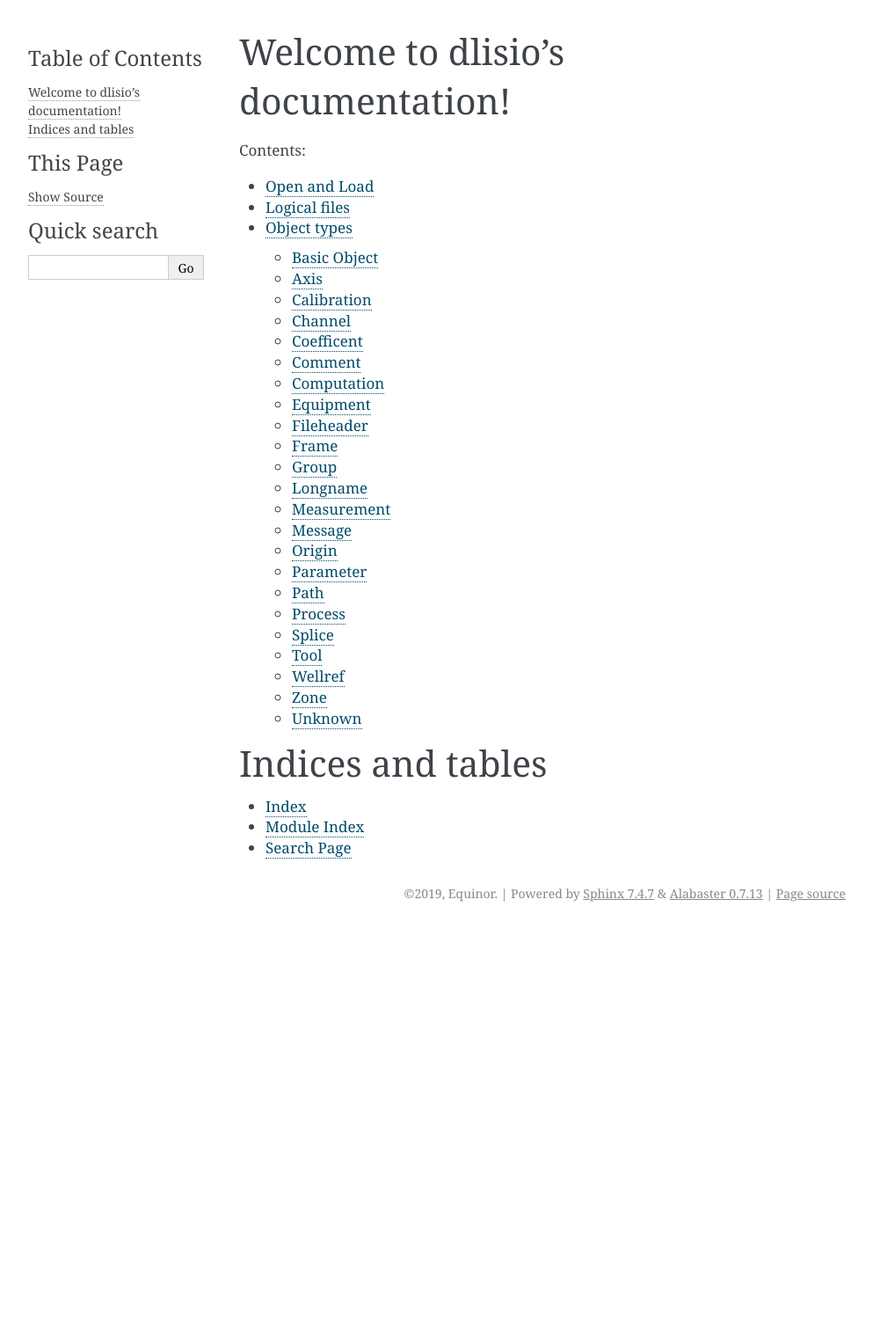
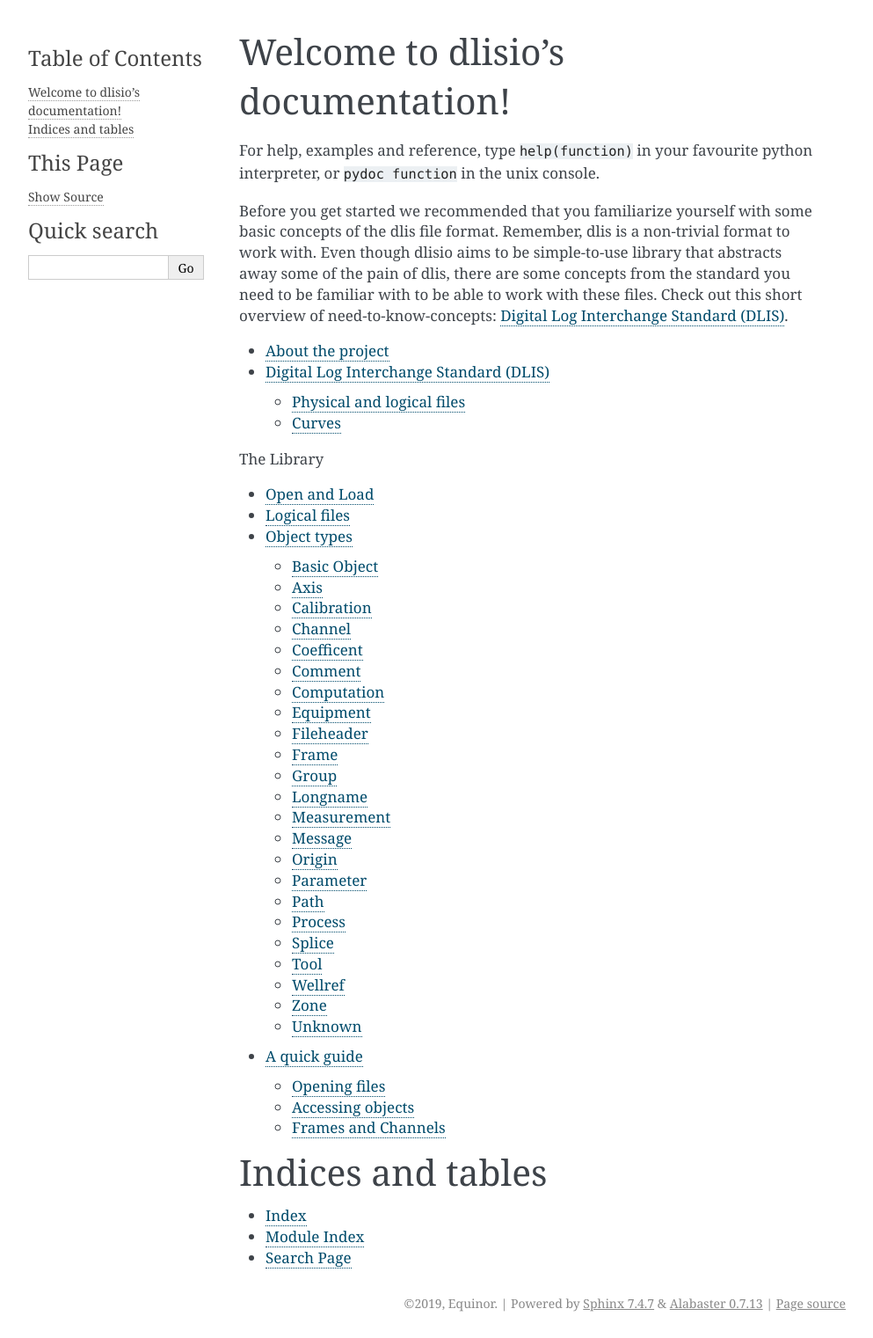
Before and after one commit to equinor/dlisio, a Sphinx documentation site: the page built from python/docs/index.rst, in a window 1280 px wide. Shown: the whole page at 88% size, without its empty margins (148-1141 px from the left). Built offline with Sphinx 7.4.7, drawn with Linux system fonts in a browser that asks for light colours; formulas are drawn with MathJax 3; before the commit the page ends 1055 px from its top, so only the background shows below that; part of the change alters nothing that is shown.

Commit message:
Add some introductory sections to docs
These introductory sections are meant to lower the barrier to get
started with dlisio and dlis. They try to be as minimal as possible, as
out-of-code documentation is hard to maintain. It's also an attempt at
familiarize- and encourage the user to actively use the library docs.

```diff
--- a/python/docs/conf.py
+++ b/python/docs/conf.py
@@ -33,6 +33,7 @@ extensions = [
     'sphinx.ext.doctest',
     'sphinx.ext.intersphinx',
     'sphinx.ext.imgmath',
+    'sphinx.ext.autosectionlabel'
 ]
 
 autosummary_generate = True
--- /dev/null
+++ b/python/docs/examples.rst
@@ -0,0 +1,205 @@
+A quick guide
+=============
+
+This is a quick guide to get you started with dlisio. Note that all classes and
+functions are more thoroughly documented under :ref:`The Library`. Please refer
+there for more information about them.
+
+The same documentation is also available directly in your favorite python
+interpreter and in the unix console, just type :code:`help(function)` or  :code:`pydoc
+function`, respectably. In the interpreter, help can be used directly on
+class instances. E.g: :code:`help(frame)` or :code:`help(frame.curves)`
+
+Opening files
+-------------
+
+Load all :ref:`Logical files`:
+
+.. code-block:: python
+
+    >>> with dlisio.load(filename) as files:
+    ...     for f in files:
+    ...         pass
+
+The returned :code:`files` can be iterated over and operations can be applied
+to each logical file.
+
+If you only want to work with one logical file at the time,
+:py:func:`dlisio.load()` supports automatic unpacking of logical files. The
+following syntax unpacks the first logical file into :code:`f` and stores the
+rest (0-n) logical files into :code:`*tail`.
+
+
+.. code-block:: python
+
+    >>> with dlisio.load(filename) as (f, *tail):
+    ...     pass
+
+Or, if the number of logical files is known:
+
+.. code-block:: python
+
+    >>> with dlisio.load(filename) as (f1, f2, f3):
+    ...     pass
+
+When a file is loaded, you can output some basic information about the physical
+file:
+
+.. code-block:: python
+
+    >>> import dlisio
+    >>> with dlisio.load(filename) as files:
+    ...     files.describe()
+    ----------------------
+    Batch of Logical Files
+    ----------------------
+    Number of Logical Files : 3
+
+    Description : dlis(DDBC1)
+    Frames      : 0
+    Channels    : 0
+
+    Description : dlis(DDBC2)
+    Frames      : 2
+    Channels    : 22
+
+    Description : dlis(DDBC3)
+    Frames      : 2
+    Channels    : 160
+
+Or about a logical file:
+
+.. code-block:: python
+
+    >>> import dlisio
+    >>> with dlisio.load(filename) as (f, *tail):
+    ...     f.describe()
+    ------------
+    Logical File
+    ------------
+    Description  : dlis(MSCT_200LTP)
+    Frames       : 2
+    Channels     : 104
+    Object count : 570
+
+    Known objects
+    --
+    FILE-HEADER             : 1
+    ORIGIN                  : 1
+    CALIBRATION-COEFFICIENT : 24
+    CHANNEL                 : 104
+    FRAME                   : 2
+
+    Unknown objects
+    --
+    440-CHANNEL        : 95
+    440-OP-CORE_TABLES : 250
+    440-OP-CHANNEL     : 93
+
+Accessing objects
+-----------------
+
+Think of :ref:`Logical files` as pools of objects with different types.  All
+objects of a type can be reached by name, e.g. channels or coefficients:
+
+.. code-block:: python
+
+    >>> for ch in f.channels:
+    ...     pass
+
+See :ref:`Logical files` for a full list of all object types.
+
+:py:func:`dlisio.dlis.object` lets you access a specific object:
+
+.. code-block:: python
+
+    >>> obj = f.object('CHANNEL', 'TDEP')
+
+Objects can also be searched for with :py:func:`dlisio.dlis.match()`:
+
+.. code-block:: python
+
+    >>> objs = f.match('T.*')
+
+Inspect an object with the :code:`.describe()`-method:
+
+.. code-block:: python
+
+    >>> obj.describe()
+    -----
+    Frame
+    -----
+    name   : 800T
+    origin : 2
+    copy   : 0
+
+    Channel indexing
+    --
+    Indexed by       : TIME
+    Interval         : [33354518, 35194520]
+    Direction        : INCREASING
+    Constant spacing : 800
+    Index channel    : Channel(TIME)
+
+    Channels
+    --
+    TIME TDEP ETIM LMVL UMVL CFLA OCD  RCMD RCPP CMRT
+    RCNU DCFL DFS  DZER RHMD HMRT RHV  RLSW MNU  S1CY
+    S2CY RSCU RSTS UCFL CARC CMDV CMPP CNU  HMDV HV
+    LSWI SCUR SSTA RCMP RHPP RRPP CMPR HPPR RPPV SMSC
+    CMCU HMCU CMLP
+
+Frames and Channels
+-------------------
+
+See :ref:`Curves` for information about the relationship between Channels and
+Frames. Have a look at :ref:`Channel` and :ref:`Frame`, they contain some
+useful metadata in addition to the curve-values!
+
+Channels belonging to a Frame can be accessed directly through
+:py:attr:`dlisio.plumbing.Frame.channels`:
+
+.. code-block:: python
+
+    >>> frame.channels[0]
+    Channel(TDEP)
+
+Likewise, the parent-frame of a Channel can be accessed through the channel:
+
+.. code-block:: python
+
+    >>> ch.frame
+    Frame(800T)
+
+The actual curve data of a Channel is accessed by :py:func:`dlisio.plumbing.Channel.curves()`,
+which returns a structured numpy array that support common slicing operations:
+
+.. code-block:: python
+
+    >>> curve = ch.curves()
+    >>> curve[0:5]
+    array([852606., 852606., 852606., 852606., 852606.], dtype=float32)
+
+Access all curves in a frame with :py:func:`dlisio.plumbing.Frame.curves()`.
+The returned structured numpy array can be indexed by Channel mnemonics
+and/or sliced by samples:
+
+.. code-block:: python
+
+    >>> curves = fr.curves()
+    >>> curves[['TDEP', 'TENS_SL']][0:5]
+    array([(16677259., 2233.), (16678259., 2237.), (16679259., 2211.),
+           (16680259., 2193.), (16681259., 2213.)])
+
+Note that double brackets are needed in order to access muliple channels at
+once.
+
+If you prefer to work with pandas over numpy, the conversion is trivial:
+
+.. code-block:: python
+
+    >>> import pandas as pd
+    >>> curves = pd.DataFrame(frame.curves())
+
+For more examples of how to work with the curve-data, please refer to
+:py:func:`dlisio.plumbing.Frame.curves()` and :py:func:`dlisio.plumbing.Channel.curves()`
--- a/python/docs/index.rst
+++ b/python/docs/index.rst
@@ -1,17 +1,33 @@
-.. dlisio documentation master file, created by
-   sphinx-quickstart on Fri Mar  1 14:22:40 2019.
-   You can adapt this file completely to your liking, but it should at least
-   contain the root `toctree` directive.
-
 Welcome to dlisio's documentation!
 ==================================
 
-Contents:
+For help, examples and reference, type ``help(function)`` in
+your favourite python interpreter, or ``pydoc function`` in the unix console.
+
+Before you get started we recommended that you familiarize yourself with some
+basic concepts of the dlis file format. Remember, dlis is a non-trivial format
+to work with.  Even though dlisio aims to be simple-to-use library that
+abstracts away some of the pain of dlis, there are some concepts from the
+standard you need to be familiar with to be able to work with these files.
+Check out this short overview of need-to-know-concepts: :ref:`Digital Log Interchange
+Standard (DLIS)`.
+
+.. toctree::
+   :maxdepth: 2
+
+   intro
+
+.. toctree::
+   :caption: The Library
+   :name: The Library
+   :maxdepth: 3
+
+   dlisio
 
 .. toctree::
    :maxdepth: 3
 
-   dlisio
+   examples
 
 Indices and tables
 ==================
--- /dev/null
+++ b/python/docs/intro.rst
@@ -0,0 +1,93 @@
+About the project
+=================
+
+Welcome to dlisio. dlisio is a python package for reading Digital Log
+Interchange Standard (DLIS) v1. Version 2 exists, and has been around for
+quite a while, but it is our understanding that most dlis files out there are
+still version 1. Hence dlisio's focus is put on version 1 [1]_, for now.
+
+dlisio is an attempt at abstracting away a lot of the pain of dlis and give
+access to the data in a simple and easy-to-use manner. It gives the user the
+ability to work with dlis-files without having to know the details of the
+standard itself. Its main focus is making the data accessible while putting
+little assumptions on how the data is to be used.
+
+dlisio is written and maintained by Equinor ASA as a free, simple, easy-to-use
+library to read well logs that can be tailored to our needs, and as a
+contribution to the open-source community.
+
+Please note that dlisio is still in alpha, so expect breaking changes between
+versions.
+
+Digital Log Interchange Standard (DLIS)
+=======================================
+
+dlis is a binary file format for well logs, developed by Schlumberger in the
+late 80's and published by the American Petroleum Institute (API) in 1991. It
+is now the Petroleum Open Standards Consortium (POSC) [2]_ that has the
+stewardship.
+
+When developing dlis standard, the main emphasis was put on easy writing. The
+files are structured in such a way that data can be written directly while
+acquiring the logs. This is very handy for the producers of the files, and
+equally tedious for the consumer that wants to read them later on.  Additionally
+it is a very tolerant standard. It specifies general data-structures within the
+file, such as channels and frames, but allows the producers to modify these to
+fit their needs. It also allows for completely new structures, not defined by
+the standard itself, such as vendor-specific object-types. This all sums up to
+a fairly complex standard with a lot of quirks and weirdness to it.  It is safe
+to say that dlis a particularly difficult format to work with.
+
+Physical and logical files
+--------------------------
+
+The dlis standard distinguishes between physical files and logical files. A
+physical file would be a .dlis file. A logical file, on the other hand, is a
+collection of data that are logically connected. Typically this can be all
+measurements and metadata gathered at one run. A physical file may contain
+multiple logical files, where each logical file is completely independent of
+the other logical files::
+
+                            physical file (.dlis)
+            --------------------------------------------------------
+           | logical file 0 | logical file 1 | ... | logical file n |
+            --------------------------------------------------------
+
+dlisio's main entrypoint, :py:func:`dlisio.load()` takes a physical file and
+returns a tuple-like object with all the logical files.
+
+Logical files can be thought of as a pool of metadata and curve-values that all
+are related in some way. Some common metadata objects are Fileheader, Origin,
+Frame, Channel, Tool, Parameter and Calibration. For a full list of all metadata
+objects, see :ref:`Object types`::
+
+                            logical file
+            ------------------------------------------------------
+           | Fileheader | Origin | Frame1 | Channel | Frame2 | .. |
+            ------------------------------------------------------
+
+This is a simplified illustration of the logical file structure, but to work
+with dlis-files this is pretty much how you should think of logical files. To
+see how to access specific objects, check out :py:class:`dlisio.dlis`
+
+Curves
+------
+
+The primary data of a dlis-file are curves (or channels). A curve is the
+recorded measurements from an instrument indexed against an axis, typically
+depth or time. In dlisio, curves are accessed through Frames or
+Channel-objects.
+
+Channel objects contain both the metadata about the curve, and the actual curve
+data. A Frame is a gathering of multiple Channels, typically acquired at the
+same run.  Both Frame- and Channel-objects implement a :code:`curves()`-method
+that returns the relevant curve(s). The primary data type for curves is a
+structured numpy.ndarray [3]_. All examples use ``np`` for the numpy namespace.
+This enables quick and easy mathematical operations on the data you care about.
+
+
+Please refer to :py:class:`dlisio.plumbing.Channel` and :py:class:`dlisio.plumbing.Frame`
+
+.. [1] API RP66 v1, http://w3.energistics.org/RP66/V1/Toc/main.html
+.. [2] POSC, https://www.energistics.org/
+.. [3] Numpy, structured arrays, https://docs.scipy.org/doc/numpy-1.16.0/user/basics.rec.html
```
